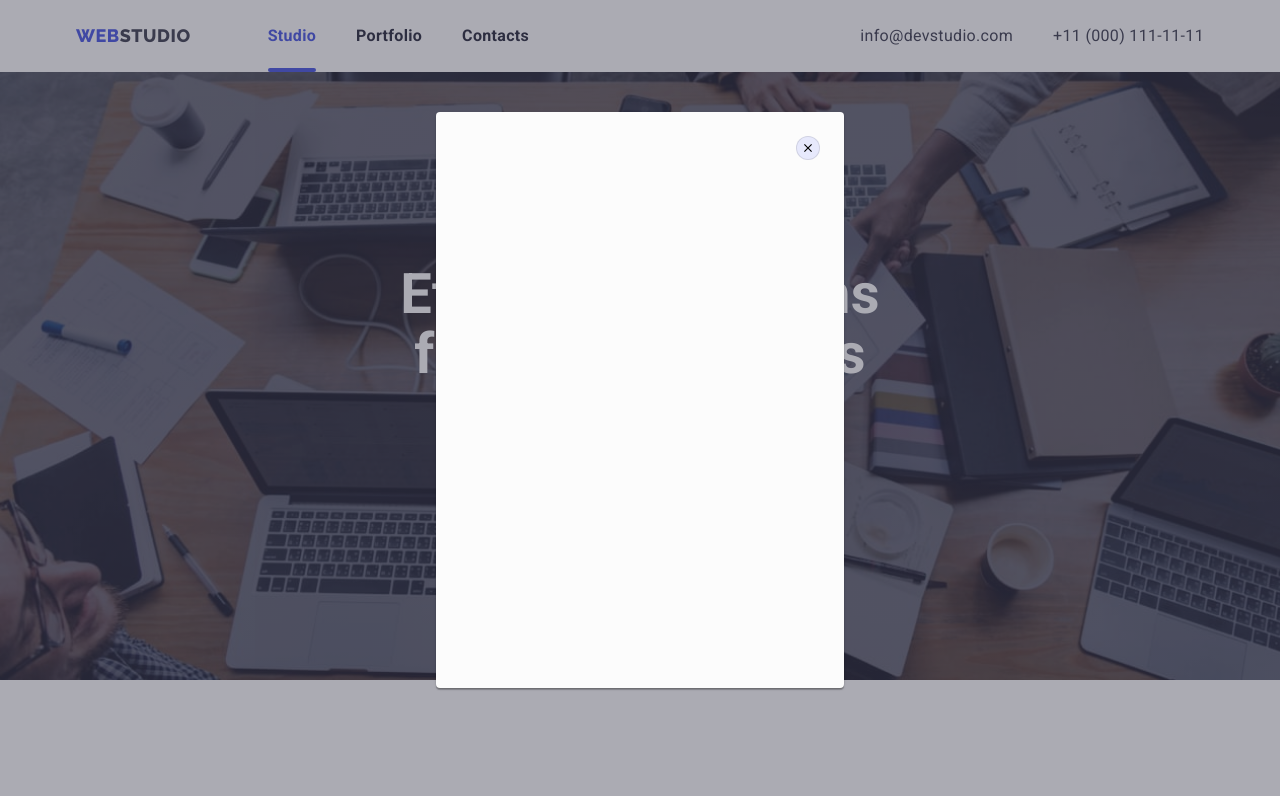
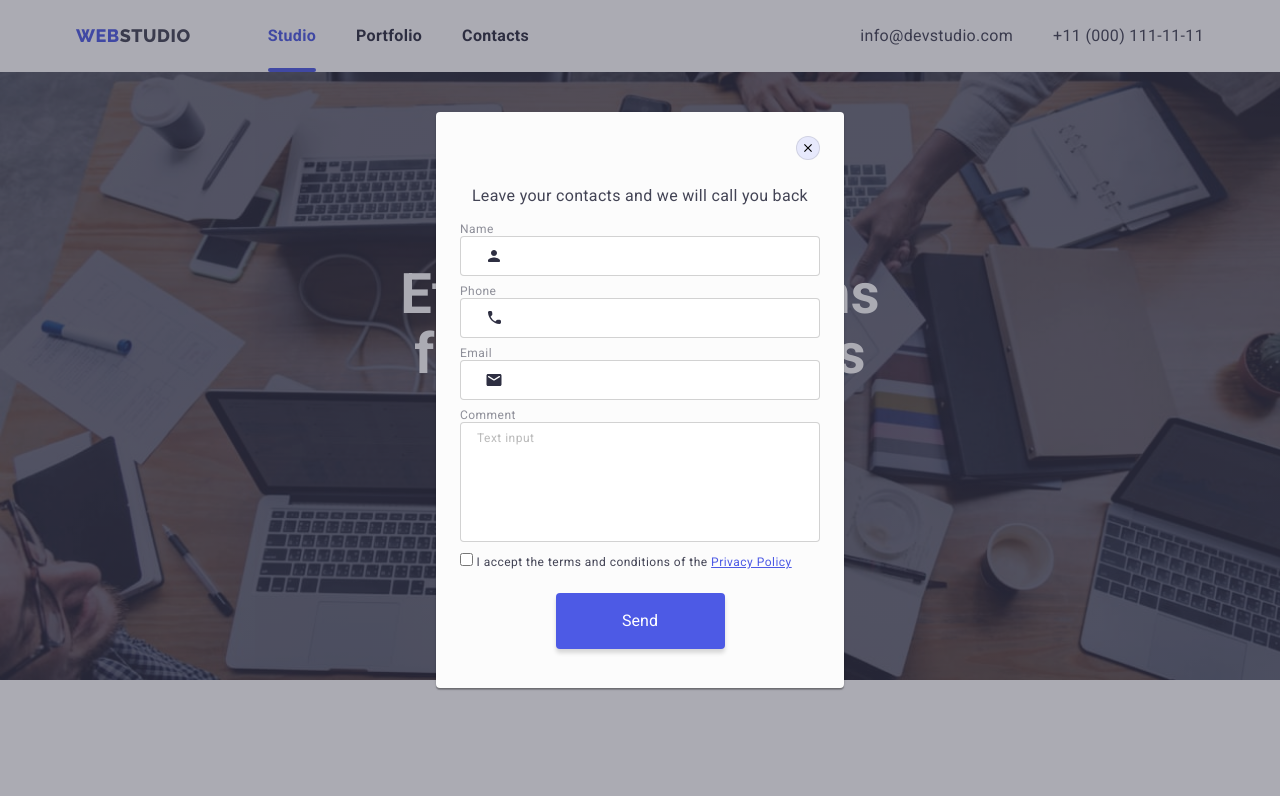
Before and after one commit to aggenov/goit-markup-hw-06, a plain HTML site: page index.html in a window 1280 px wide. Both pictures are taken after a click on the button "Order Service". Shown: the top 796 px of the page. Drawn offline with Linux system fonts and the light colour scheme.

Commit message:
добавлена форма  в модалку

```diff
--- a/css/styles.css
+++ b/css/styles.css
@@ -483,6 +483,60 @@ img {
   background-color: var(--activ-icon-color);
 }
 
+.form-footer-subscribe {
+  margin-left: auto;
+  color: var(--background-white);
+}
+
+.form-footer-subscribe p {
+  margin-bottom: 16px;
+}
+
+.form-footer-subscribe label {
+  display: flex;
+  gap: 24px;
+}
+
+.form-footer-subscribe input {
+  border: 1px solid rgba(255, 255, 255, 0.3);
+  filter: drop-shadow(0px 4px 4px rgba(0, 0, 0, 0.15));
+  border-radius: 4px;
+  background-color: var(--main-color-title);
+
+  letter-spacing: 0.04em;
+  font-size: 12px;
+  line-height: 2;
+  color: var(--background-white);
+
+  width: 264px;
+  height: 40px;
+  padding-top: 8px;
+  padding-bottom: 8px;
+  padding-left: 16px;
+}
+
+.form-footer-subscribe input::placeholder {
+  color: rgba(255, 255, 255, 0.6);
+}
+
+.subscribe-button {
+  cursor: pointer;
+  display: flex;
+  justify-content: center;
+  align-items: center;
+  gap: 16px;
+  width: 165px;
+  height: 40px;
+
+  background: var(--button-color);
+  color: var(--background-white);
+  border-color: var(--button-color);
+  border-radius: 4px;
+  padding: 8px 24px;
+  line-height: 1.5;
+  letter-spacing: 0.04em;
+}
+
 .backdrop {
   position: fixed;
   left: 0;
@@ -505,13 +559,13 @@ img {
 .modal {
   width: 408px;
   height: 576px;
+  padding: 72px 24px 24px 24px;
 
   position: absolute;
   left: 50%;
   top: 50%;
   transform: translate(-50%, -50%) scale(1) rotate(0);
 
-  /* overflow-y: auto; */
   transition: transform var(--duration-time) var(--timing-function);
 
   background-color: #fcfcfc;
@@ -519,6 +573,101 @@ img {
     0px 2px 1px rgba(0, 0, 0, 0.2);
   border-radius: 4px;
 }
+.modal-title {
+  text-align: center;
+  margin-bottom: 14px;
+}
+.modadl-form {
+  font-size: 12px;
+  line-height: 1.17;
+  letter-spacing: 0.04em;
+}
+
+.modal-label {
+  margin-bottom: 4px;
+  color: var(--main-icon-color);
+}
+
+.modal-wrap {
+  position: relative;
+  margin-bottom: 8px;
+}
+
+.modal-icon {
+  position: absolute;
+  top: 50%;
+  left: 25px;
+  transform: translateY(-50%);
+  fill: var(--main-color-title);
+  width: 18px;
+  height: 24px;
+}
+
+.form-input,
+.form-textarea {
+  width: 100%;
+  border: 1px solid rgba(33, 33, 33, 0.2);
+  border-radius: 4px;
+  height: 40px;
+  padding: 12px 12px 12px 54px;
+
+  font-size: 12px;
+
+  transition: border-color var(--duration-time) var(--timing-function);
+}
+.form-input {
+  height: 40px;
+  padding: 12px 12px 12px 54px;
+}
+.form-textarea {
+  resize: none;
+
+  height: 120px;
+  padding: 8px 16px;
+
+  font-size: 12px;
+  line-height: 1.33;
+  letter-spacing: 0.04em;
+}
+
+.form-input:focus,
+.form-textarea:focus {
+  border-color: var(--button-color);
+}
+.form-input:focus + .modal-icon {
+  fill: var(--button-color);
+}
+
+.form-textarea::placeholder {
+  color: rgba(117, 117, 117, 0.5);
+}
+
+.check {
+  margin-bottom: 24px;
+}
+
+.modal-link {
+  color: var(--button-color);
+  text-decoration: underline;
+}
+.modal-button {
+  display: block;
+  height: 56px;
+  width: 169px;
+  margin: 0 auto;
+  background-color: var(--button-color);
+  box-shadow: 0px 4px 4px rgba(0, 0, 0, 0.15);
+  border-radius: 4px;
+  border: 1px solid transparent;
+
+  font-size: 16px;
+  color: var(--background-white);
+  text-align: center;
+
+  cursor: pointer;
+}
+
+/* Backdrop is hidden */
 .backdrop.is-hidden .modal {
   transform: translate(-50%, -50%) scale(0.2) rotate(180deg);
 }
@@ -547,12 +696,21 @@ img {
 .close-icon {
   width: 8px;
   height: 8px;
+  fill: #000000;
+  /* transition: fill var(--duration-time) var(--timing-function); */
 }
 
 .modal-close:hover,
 .modal-close:focus {
   box-shadow: 0px 1px 6px rgba(46, 47, 66, 0.08),
     0px 1px 1px rgba(46, 47, 66, 0.16), 0px 2px 1px rgba(46, 47, 66, 0.08);
+}
+
+.modal-close:active {
+  background-color: var(--buttom-color-click);
+}
+.modal-close:active > .clients-icon {
+  fill: #fff;
 }
 
 /* Portfolio */
--- a/index.html
+++ b/index.html
@@ -303,14 +303,59 @@
                     </li>
               </ul>
             </div>
+            <form class="form-footer-subscribe">
+              <p>Subscribe</p>
+              <label>
+                <input class="mail" type="email" name="email" placeholder="E-mail" autocomplete="off">
+                <button class="subscribe-button" type="submit">Subscribe<svg width="24" height="24"><use href="./images/icons.svg#send"></use></svg></button>
+              </label>
+            </form>
           </div>
         </div>
       </footer>
+      <!-- backdrop is-hidden  -->
       <div class="backdrop is-hidden" data-modal>
         <div class="modal">
           <button type="button" class="modal-close" data-modal-close>
-            <svg class="close-icon"><use href="./images/icons.svg#close" ></use></svg>
+            <svg class="close-icon"><use href="./images/icons.svg#close"></use></svg>
           </button>
+          <p class="modal-title">Leave your contacts and we will call you back</p>
+          <form class="modadl-form" autocomplete="off">
+              <label class="modal-label">Name</label>
+            <div class="modal-wrap">
+              <input type="text" class="form-input" name="user-name" placeholder=" ">
+              <svg class="modal-icon">
+                <use href="./images/icons.svg#person"></use>
+              </svg>
+            </div>
+            <label class="modal-label">Phone</label>
+            <div class="modal-wrap">
+              <input type="tel" class="form-input" name="user-tel" placeholder=" ">
+              <svg class="modal-icon">
+                <use href="./images/icons.svg#phone"></use>
+              </svg>
+            </div>
+            <label class="modal-label">Email</label>
+            <div class="modal-wrap">
+              <input type="email" class="form-input" name="user-email" placeholder=" " autocomplete="off">
+              <svg class="modal-icon">
+                <use href="./images/icons.svg#email"></use>
+              </svg>
+            </div>
+            <label class="modal-label">Comment</label>
+            <div class="modal-wrap">
+              <textarea name="comment" class="form-textarea" placeholder="Text input"></textarea>
+            </div>
+            <div class="check">
+              <label class="check-label">
+                <input class="check-input" type="checkbox">
+                <span class="check-box"></span>
+                <span>I accept the terms and conditions of the </span>
+                <span><a href="" class="modal-link">Privacy Policy</a></span>
+              </label>
+            </div>
+            <button type="submit" class="modal-button">Send</button>
+          </form>
         </div>
 
       </div>
```
